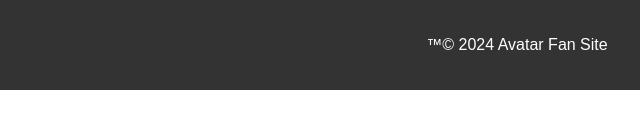
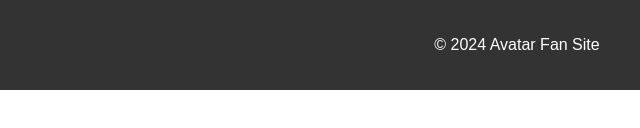
Before and after one commit to lukasAmb/lukasAmb.github.io, a plain HTML site: page index.html in a window 1280 px wide. Shown: the part 710-838 px from the top of the page, 123-763 px from the left. Drawn offline with Linux system fonts and the light colour scheme.

Commit message:
removed the tm

```diff
--- a/index.html
+++ b/index.html
@@ -49,7 +49,7 @@
 
     <!-- Footer -->
     <footer>
-        <p>&trade;&copy; 2024 Avatar Fan Site</p>
+        <p>&copy; 2024 Avatar Fan Site</p>
     </footer>
     <!-- IDK -->
     <ins class="adsbygoogle"
```
